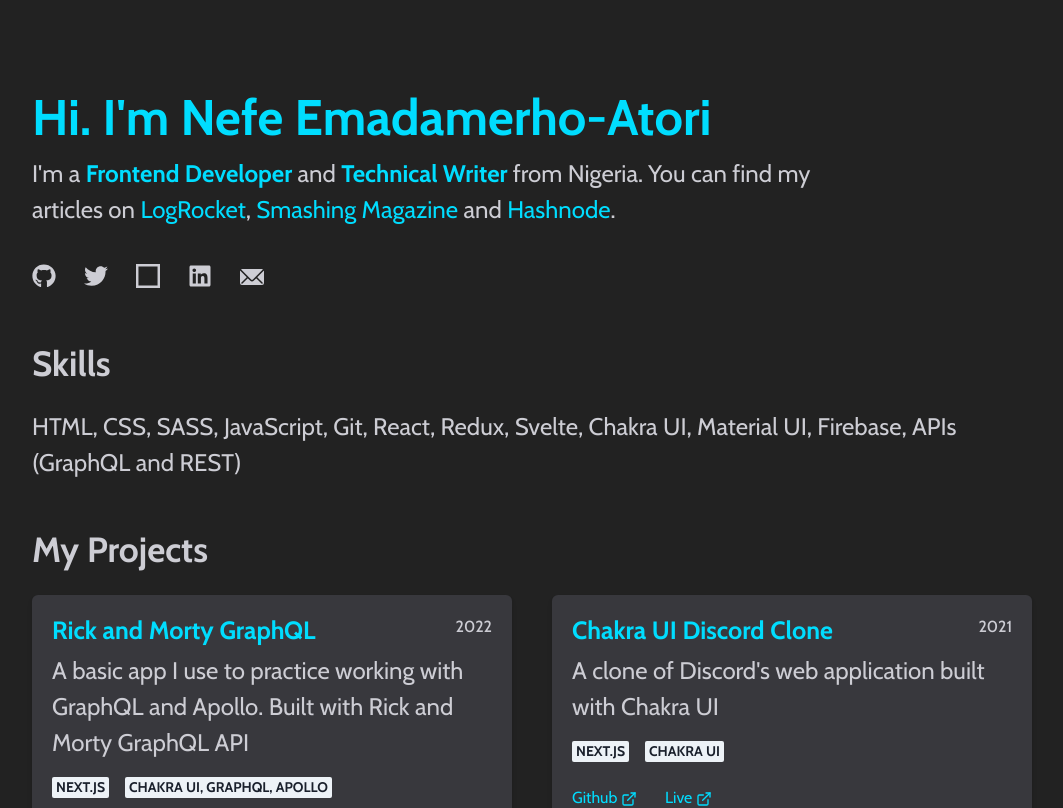
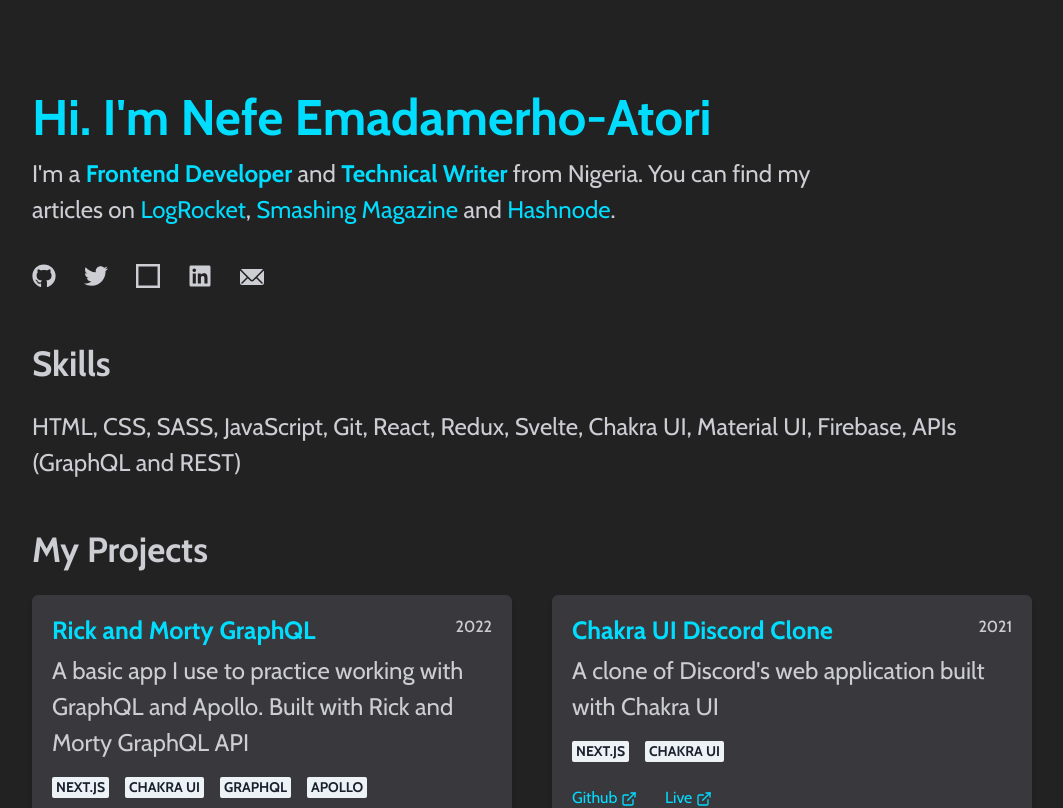
Before and after one commit to nefejames/my-portfolio-v3, a Next.js app: page / in a window 1280 px wide. Shown: the top 808 px of the page, without its empty margins (108-1171 px from the left). Built offline with nearby package versions, Linux system fonts and the light colour scheme.

Commit message:
fixed tag error

```diff
--- a/data/projectsData.js
+++ b/data/projectsData.js
@@ -3,7 +3,7 @@
     title: "Rick and Morty GraphQL",
     details:
       "A basic app I use to practice working with GraphQL and Apollo. Built with Rick and Morty GraphQL API",
-    tags: ["Next.js", "Chakra UI, GraphQL, Apollo"],
+    tags: ["Next.js", "Chakra UI", "GraphQL", "Apollo"],
     year: "2022",
     liveUrl: "https://rick-and-morty-graphql-wine.vercel.app",
     githubUrl: "https://github.com/nefejames/rick-and-morty-graphql",
```
